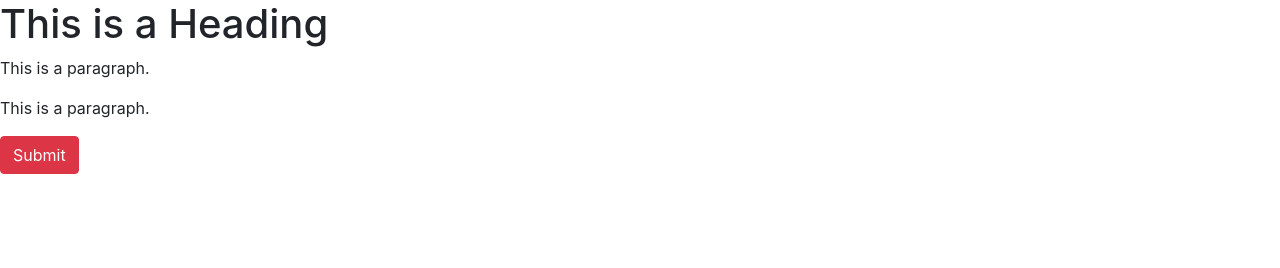
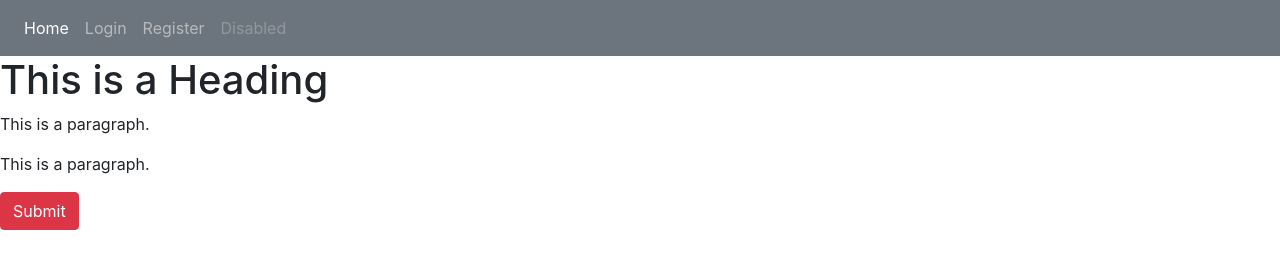
Before and after one commit to sandywadhwa/sandeep-vnr-beingzero, a plain HTML site: page frontend/html/home.html in a window 1280 px wide. Drawn offline with nearby package versions, Linux system fonts and the light colour scheme; no server answers.

Commit message:
Adding Navbar and Login and Register

```diff
--- a/frontend/html/home.html
+++ b/frontend/html/home.html
@@ -11,6 +11,24 @@
 </head>
 <body>
 
+    <nav class="navbar navbar-expand-sm bg-secondary navbar-dark">
+        <ul class="navbar-nav">
+          <li class="nav-item active">
+            <a class="nav-link" href="#">Home</a>
+          </li>
+          <li class="nav-item">
+            <a class="nav-link" href="/login">Login</a>
+          </li>
+          <li class="nav-item">
+            <a class="nav-link" href="/register">Register</a>
+          </li>
+          <li class="nav-item">
+            <a class="nav-link disabled" href="#">Disabled</a>
+          </li>
+        </ul>
+      </nav>
+
+
 <h1 id="name">This is a Heading</h1>
 <p id="college">This is a paragraph.</p>
 <p id="regno">This is a paragraph.</p>
```
